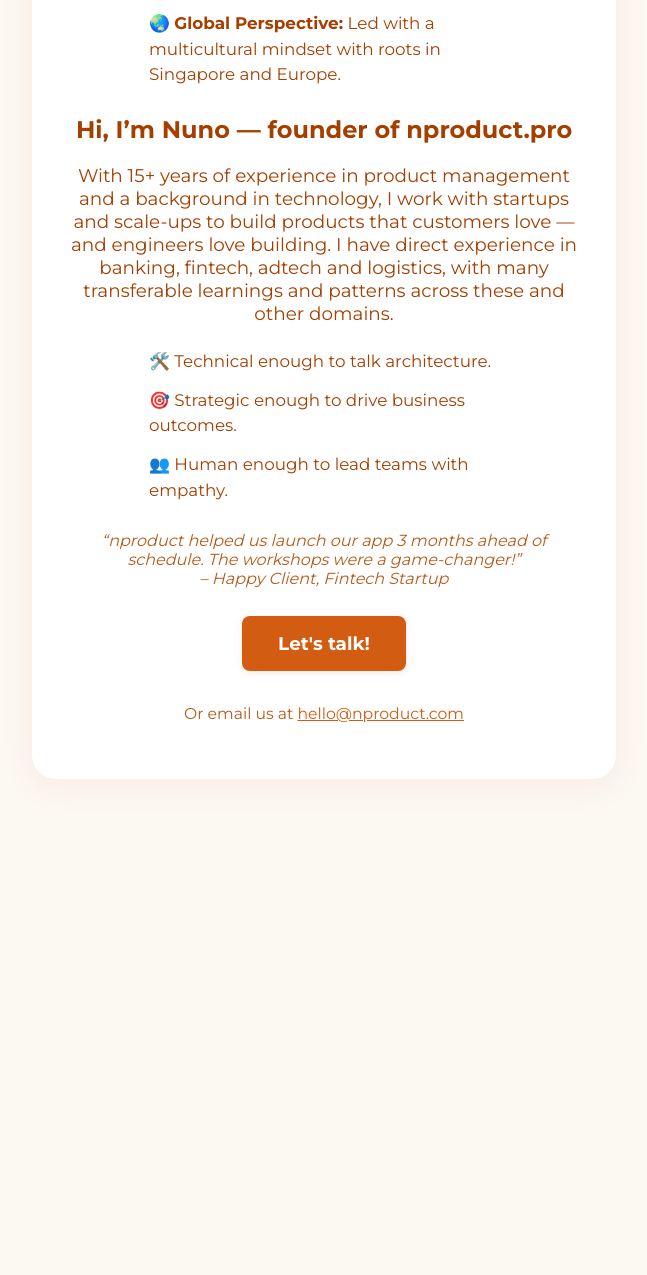
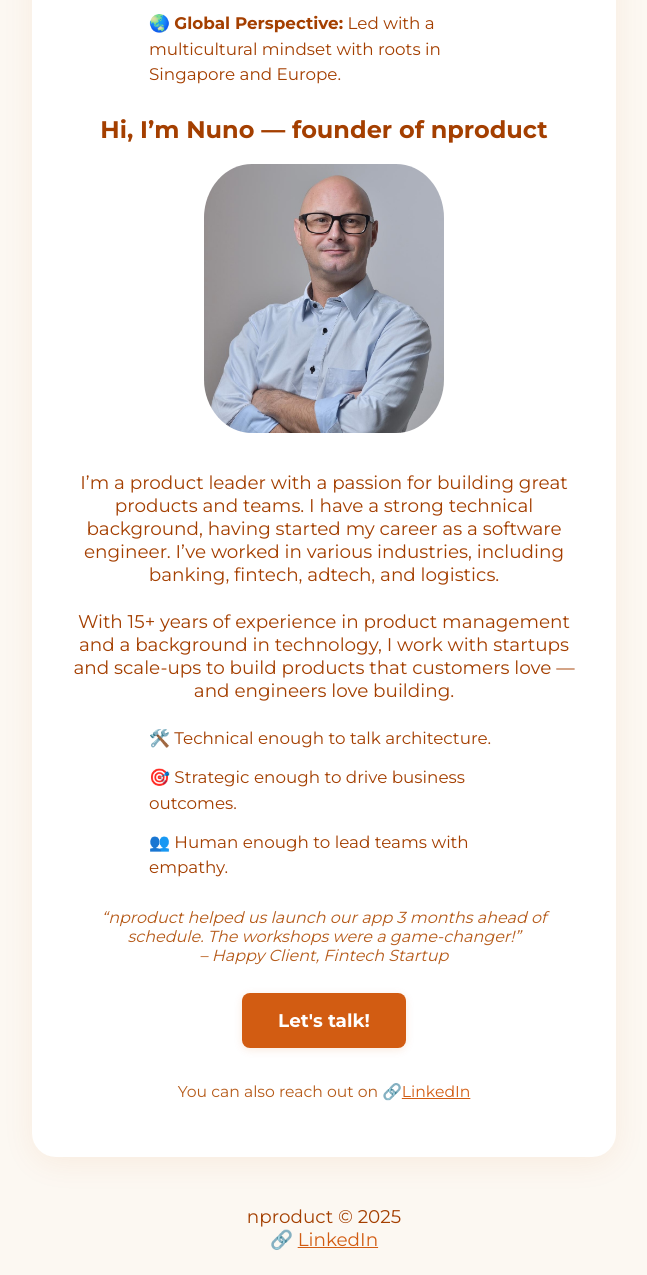
Before and after one commit to njjonet/nproduct, a plain HTML site: page nproduct.html in a window 1280 px wide. Shown: the part 781-2056 px from the top of the page, without its empty margins (316-963 px from the left). Before the commit the page ends 1608 px from the top, so only its background shows below. Drawn offline with Linux system fonts and the light colour scheme.

Commit message:
added profile pciture and multiple content fixes

```diff
--- a/nproduct.html
+++ b/nproduct.html
@@ -216,12 +216,17 @@
     </ul>
 
     <section>
-      <h2>Hi, I’m Nuno — founder of nproduct.pro</h2>
+      <h2>Hi, I’m Nuno — founder of nproduct</h2>
       <!-- insert Nuno photo here -->
+      <img src="nuno.jpg" alt="Nuno Jonet" style="border-radius: 20%; width: 240px; margin-bottom: 16px;">
+      <p>
+        I’m a product leader with a passion for building great products and teams.
+        I have a strong technical background, having started my career as a software engineer.
+        I’ve worked in various industries, including banking, fintech, adtech, and logistics.
       <p>
         With 15+ years of experience in product management and a background in technology,
         I work with startups and scale-ups to build products that customers love — and engineers love building.
-        I have direct experience in banking, fintech, adtech and logistics, with many transferable learnings and patterns across these and other domains.
+        <!-- I have direct experience in banking, fintech, adtech and logistics, with many transferable learnings and patterns across these and other domains.  -->
       </p>
       <ul>
         <li>🛠️ Technical enough to talk architecture.</li>
@@ -239,9 +244,15 @@
     <!-- Call to Action -->
     <a href="#" id="openModal" class="cta-btn">Let's talk!</a>
     <p style="font-size: 0.98rem; color: #b65b1a;">
-      Or email us at <a href="mailto:hello@nproduct.com" style="color: #d25c12;">hello@nproduct.com</a>
+      You can also reach out on 🔗<a href="https://www.linkedin.com/in/nunojonet/" style="color: #d25c12;">LinkedIn</a> <br>
     </p>
+
   </div>
+
+  <footer align="center">
+    <p>nproduct © 2025<br>
+    🔗 <a href="https://www.linkedin.com/in/nunojonet/" style="color: #d25c12;">LinkedIn</a></p>
+  </footer>
 
   <!-- Contact Form
   <div class="contact" id="contact">
@@ -268,7 +279,9 @@
         <button type="submit">Send Message</button>
       </form>
     </div>
+
   </div>
+
 
 
 
```
Also changed, not shown: nuno-orig.jpg (added), nuno.jpg (added).
